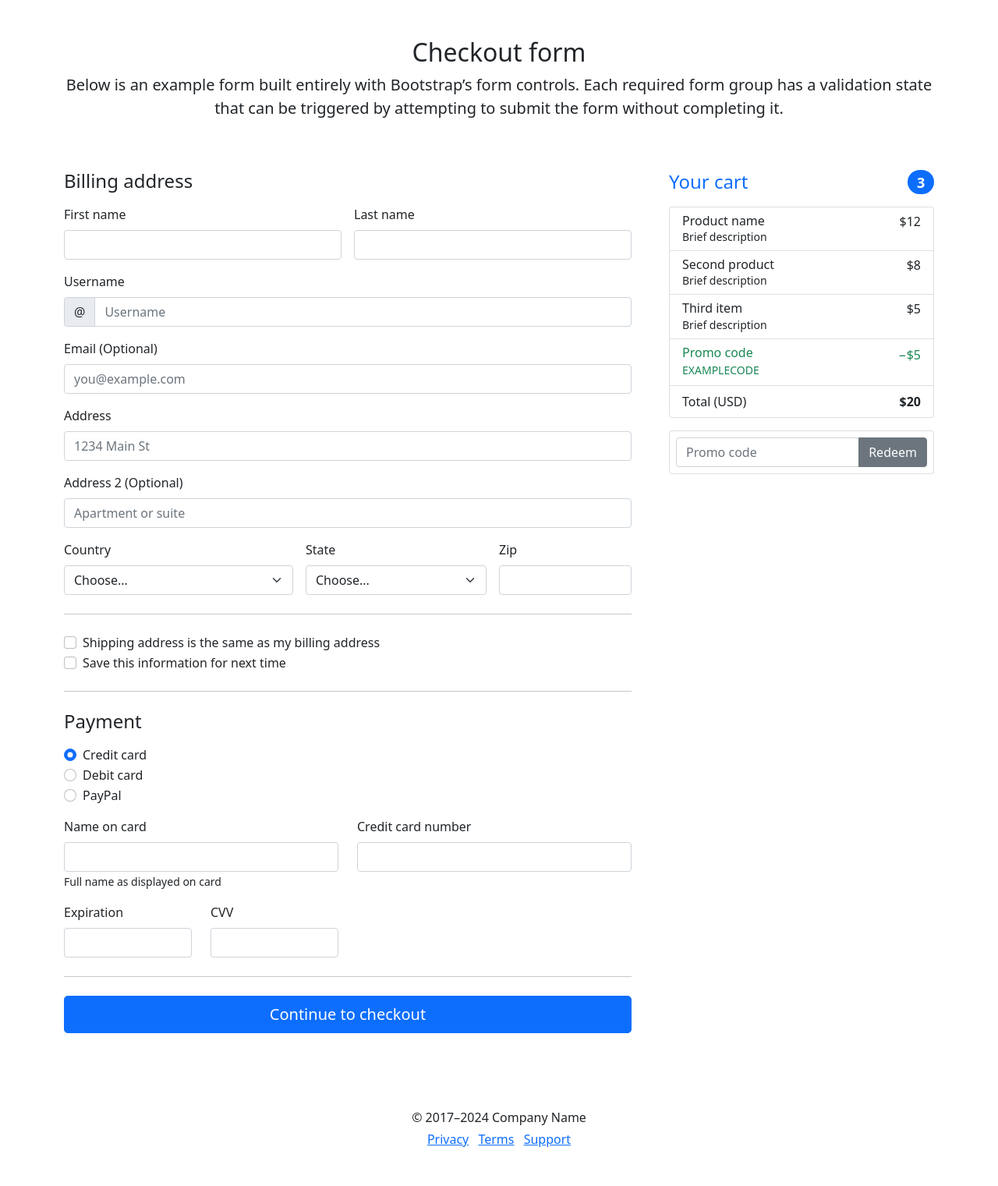
After one commit to yuyakondo333/django_ec, a Django app: page /cart/ in a window 1280 px wide. The commit adds this page. Shown: the whole page at 78% size. Run offline with Django 4.2, Linux system fonts and the light colour scheme.

Commit message:
一覧、詳細画面からカートページへ遷移

```diff
--- /dev/null
+++ b/cart/urls.py
@@ -0,0 +1,7 @@
+from django.urls import path
+from . import views
+
+app_name = 'cart'
+urlpatterns = [
+    path('', views.CartPageView.as_view(), name='cart_page'),
+]
--- a/cart/views.py
+++ b/cart/views.py
@@ -1,3 +1,6 @@
 from django.shortcuts import render
+from django.views.generic import TemplateView
 
 # Create your views here.
+class CartPageView(TemplateView):
+    template_name = 'cart/cart_page.html'
--- a/config/urls.py
+++ b/config/urls.py
@@ -5,5 +5,6 @@ from django.conf import settings
 
 urlpatterns = [
     path('products/', include('products.urls')),
+    path('cart/', include('cart.urls')),
     path('admin/', include('custom_admin.urls', namespace='custom_admin')),
 ] + static(settings.MEDIA_URL, document_root=settings.MEDIA_ROOT)
--- /dev/null
+++ b/templates/cart/cart_page.html
@@ -0,0 +1,229 @@
+{% extends "base.html" %}
+{% block title %}商品詳細{% endblock %}
+{% block content %}
+{% load static %}
+
+<body class="bg-body-tertiary">
+    <div class="container">
+    <main>
+        <div class="py-5 text-center">
+        <h2>Checkout form</h2>
+        <p class="lead">Below is an example form built entirely with Bootstrap’s form controls. Each required form group has a validation state that can be triggered by attempting to submit the form without completing it.</p>
+        </div>
+
+        <div class="row g-5">
+        <div class="col-md-5 col-lg-4 order-md-last">
+            <h4 class="d-flex justify-content-between align-items-center mb-3">
+            <span class="text-primary">Your cart</span>
+            <span class="badge bg-primary rounded-pill">3</span>
+            </h4>
+            <ul class="list-group mb-3">
+            <li class="list-group-item d-flex justify-content-between lh-sm">
+                <div>
+                <h6 class="my-0">Product name</h6>
+                <small class="text-body-secondary">Brief description</small>
+                </div>
+                <span class="text-body-secondary">$12</span>
+            </li>
+            <li class="list-group-item d-flex justify-content-between lh-sm">
+                <div>
+                <h6 class="my-0">Second product</h6>
+                <small class="text-body-secondary">Brief description</small>
+                </div>
+                <span class="text-body-secondary">$8</span>
+            </li>
+            <li class="list-group-item d-flex justify-content-between lh-sm">
+                <div>
+                <h6 class="my-0">Third item</h6>
+                <small class="text-body-secondary">Brief description</small>
+                </div>
+                <span class="text-body-secondary">$5</span>
+            </li>
+            <li class="list-group-item d-flex justify-content-between bg-body-tertiary">
+                <div class="text-success">
+                <h6 class="my-0">Promo code</h6>
+                <small>EXAMPLECODE</small>
+                </div>
+                <span class="text-success">−$5</span>
+            </li>
+            <li class="list-group-item d-flex justify-content-between">
+                <span>Total (USD)</span>
+                <strong>$20</strong>
+            </li>
+            </ul>
+
+            <form class="card p-2">
+            <div class="input-group">
+                <input type="text" class="form-control" placeholder="Promo code">
+                <button type="submit" class="btn btn-secondary">Redeem</button>
+            </div>
+            </form>
+        </div>
+        <div class="col-md-7 col-lg-8">
+            <h4 class="mb-3">Billing address</h4>
+            <form class="needs-validation" novalidate>
+            <div class="row g-3">
+                <div class="col-sm-6">
+                <label for="firstName" class="form-label">First name</label>
+                <input type="text" class="form-control" id="firstName" placeholder="" value="" required>
+                <div class="invalid-feedback">
+                    Valid first name is required.
+                </div>
+                </div>
+
+                <div class="col-sm-6">
+                <label for="lastName" class="form-label">Last name</label>
+                <input type="text" class="form-control" id="lastName" placeholder="" value="" required>
+                <div class="invalid-feedback">
+                    Valid last name is required.
+                </div>
+                </div>
+
+                <div class="col-12">
+                <label for="username" class="form-label">Username</label>
+                <div class="input-group has-validation">
+                    <span class="input-group-text">@</span>
+                    <input type="text" class="form-control" id="username" placeholder="Username" required>
+                <div class="invalid-feedback">
+                    Your username is required.
+                    </div>
+                </div>
+                </div>
+
+                <div class="col-12">
+                <label for="email" class="form-label">Email <span class="text-body-secondary">(Optional)</span></label>
+                <input type="email" class="form-control" id="email" placeholder="you@example.com">
+                <div class="invalid-feedback">
+                    Please enter a valid email address for shipping updates.
+                </div>
+                </div>
+
+                <div class="col-12">
+                <label for="address" class="form-label">Address</label>
+                <input type="text" class="form-control" id="address" placeholder="1234 Main St" required>
+                <div class="invalid-feedback">
+                    Please enter your shipping address.
+                </div>
+                </div>
+
+                <div class="col-12">
+                <label for="address2" class="form-label">Address 2 <span class="text-body-secondary">(Optional)</span></label>
+                <input type="text" class="form-control" id="address2" placeholder="Apartment or suite">
+                </div>
+
+                <div class="col-md-5">
+                <label for="country" class="form-label">Country</label>
+                <select class="form-select" id="country" required>
+                    <option value="">Choose...</option>
+                    <option>United States</option>
+                </select>
+                <div class="invalid-feedback">
+                    Please select a valid country.
+                </div>
+                </div>
+
+                <div class="col-md-4">
+                <label for="state" class="form-label">State</label>
+                <select class="form-select" id="state" required>
+                    <option value="">Choose...</option>
+                    <option>California</option>
+                </select>
+                <div class="invalid-feedback">
+                    Please provide a valid state.
+                </div>
+                </div>
+
+                <div class="col-md-3">
+                <label for="zip" class="form-label">Zip</label>
+                <input type="text" class="form-control" id="zip" placeholder="" required>
+                <div class="invalid-feedback">
+                    Zip code required.
+                </div>
+                </div>
+            </div>
+
+            <hr class="my-4">
+
+            <div class="form-check">
+                <input type="checkbox" class="form-check-input" id="same-address">
+                <label class="form-check-label" for="same-address">Shipping address is the same as my billing address</label>
+            </div>
+
+            <div class="form-check">
+                <input type="checkbox" class="form-check-input" id="save-info">
+                <label class="form-check-label" for="save-info">Save this information for next time</label>
+            </div>
+
+            <hr class="my-4">
+
+            <h4 class="mb-3">Payment</h4>
+
+            <div class="my-3">
+                <div class="form-check">
+                <input id="credit" name="paymentMethod" type="radio" class="form-check-input" checked required>
+                <label class="form-check-label" for="credit">Credit card</label>
+                </div>
+                <div class="form-check">
+                <input id="debit" name="paymentMethod" type="radio" class="form-check-input" required>
+                <label class="form-check-label" for="debit">Debit card</label>
+                </div>
+                <div class="form-check">
+                <input id="paypal" name="paymentMethod" type="radio" class="form-check-input" required>
+                <label class="form-check-label" for="paypal">PayPal</label>
+                </div>
+            </div>
+
+            <div class="row gy-3">
+                <div class="col-md-6">
+                <label for="cc-name" class="form-label">Name on card</label>
+                <input type="text" class="form-control" id="cc-name" placeholder="" required>
+                <small class="text-body-secondary">Full name as displayed on card</small>
+                <div class="invalid-feedback">
+                    Name on card is required
+                </div>
+                </div>
+
+                <div class="col-md-6">
+                <label for="cc-number" class="form-label">Credit card number</label>
+                <input type="text" class="form-control" id="cc-number" placeholder="" required>
+                <div class="invalid-feedback">
+                    Credit card number is required
+                </div>
+                </div>
+
+                <div class="col-md-3">
+                <label for="cc-expiration" class="form-label">Expiration</label>
+                <input type="text" class="form-control" id="cc-expiration" placeholder="" required>
+                <div class="invalid-feedback">
+                    Expiration date required
+                </div>
+                </div>
+
+                <div class="col-md-3">
+                <label for="cc-cvv" class="form-label">CVV</label>
+                <input type="text" class="form-control" id="cc-cvv" placeholder="" required>
+                <div class="invalid-feedback">
+                    Security code required
+                </div>
+                </div>
+            </div>
+
+            <hr class="my-4">
+
+            <button class="w-100 btn btn-primary btn-lg" type="submit">Continue to checkout</button>
+            </form>
+        </div>
+        </div>
+    </main>
+
+    <footer class="my-5 pt-5 text-body-secondary text-center text-small">
+        <p class="mb-1">&copy; 2017–2024 Company Name</p>
+        <ul class="list-inline">
+        <li class="list-inline-item"><a href="#">Privacy</a></li>
+        <li class="list-inline-item"><a href="#">Terms</a></li>
+        <li class="list-inline-item"><a href="#">Support</a></li>
+        </ul>
+    </footer>
+    </div>
+</body>
+{% endblock %}
```
Also changed, not shown: templates/products/detail.html (+5 -7 lines), templates/products/index.html (+5 -7 lines).
